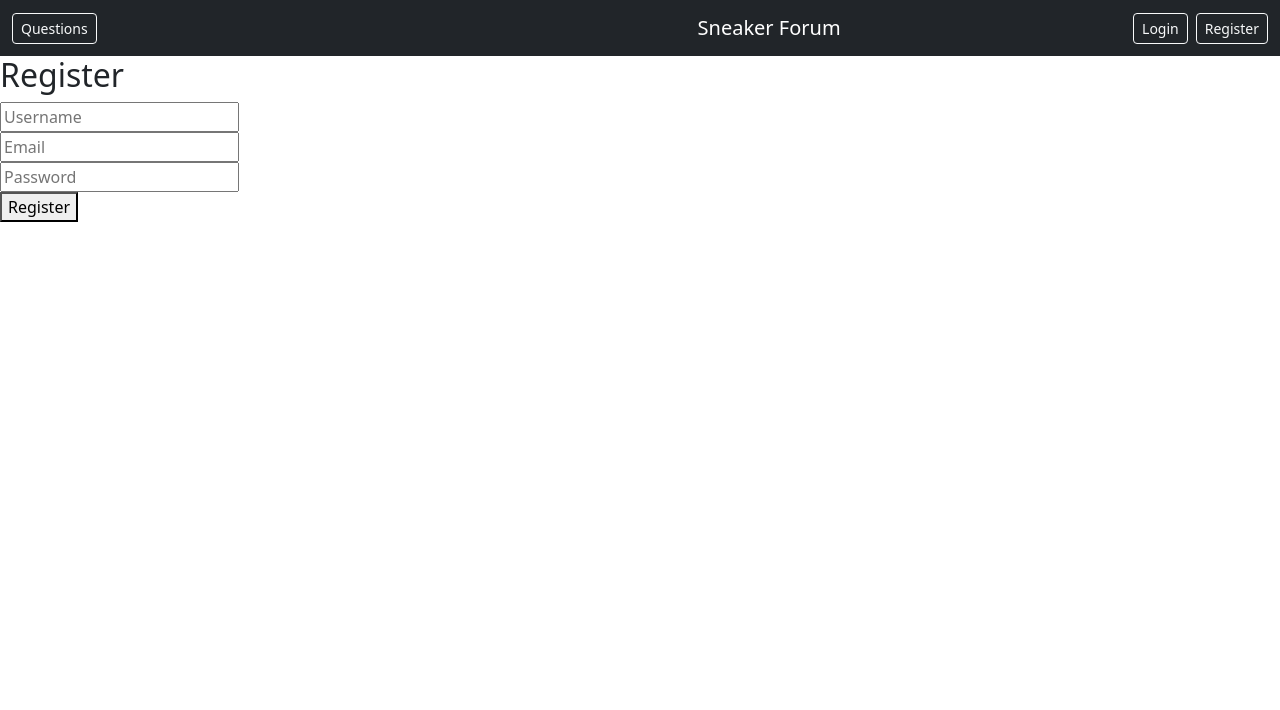
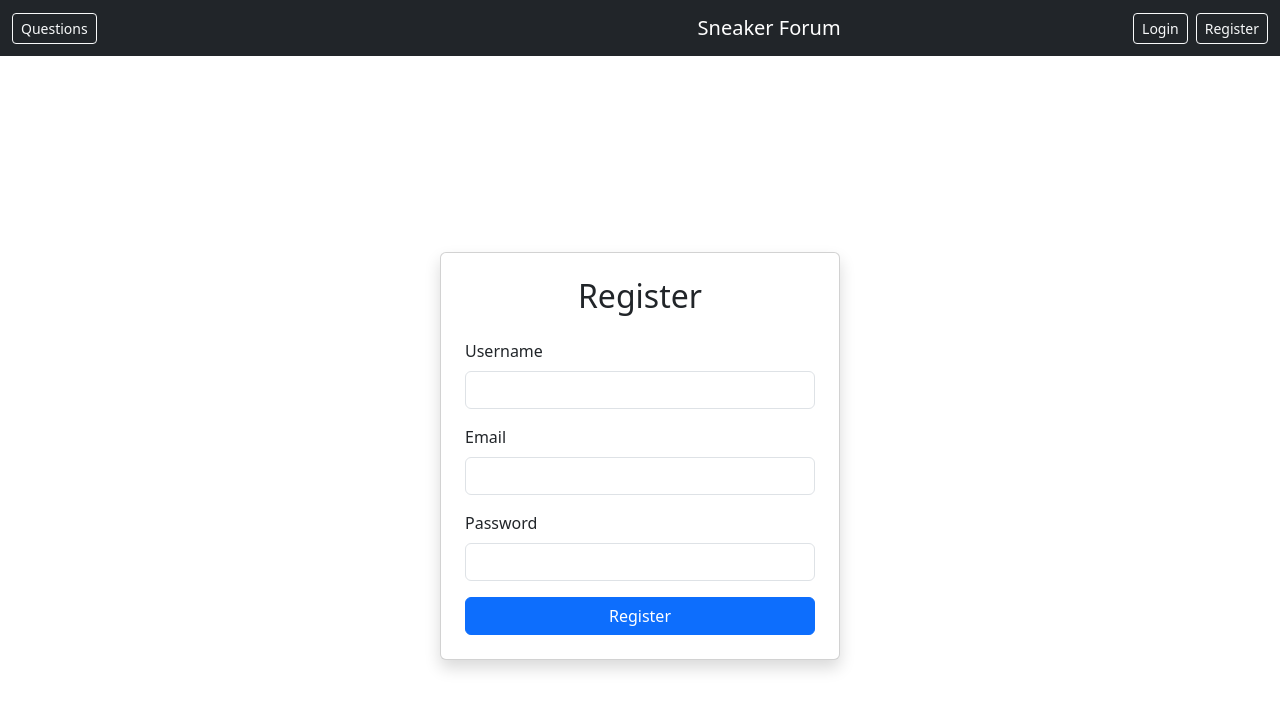
Before and after one commit to Isabelrosa97/sneaker-forum, a React (Create React App) app in the folder frontend/: page /register in a window 1280 px wide. Shown: the top 710 px of the page. Built offline with nearby package versions, Linux system fonts and the light colour scheme.

Commit message:
Added bootstrap to login and registration pages

```diff
--- a/frontend/src/pages/Login.js
+++ b/frontend/src/pages/Login.js
@@ -27,25 +27,33 @@
         }
     }
     return (
+        <div className="d-flex justify-content-center align-items-center vh-100">
+            <div className="card p-4 shadow" style={{ minWidth: "300px", maxWidth: "400px", width:"100%"}}>
+                <h2 className="text-center mb-4">Login</h2>
                 <form onSubmit={handleLogin}>
-            <h2>Login</h2>
+                    <div className="mb-3">
+                        <label className="form-label">Email</label>
                         <input
                             type="email"
-            placeholder="Email"
+                            className="form-control"
                             value={email}
                             onChange={(e) => setEmail(e.target.value)}
                             required
                         />
-            <br />
+                    </div>
+                    <div className="mb-3">
+                        <label className="form-label">Password</label>
                         <input
                             type="password"
-            placeholder="Password"
+                            className="form-control"
                             value={password}
                             onChange={(e) => setPassword(e.target.value)}
                             required
                         />
-            <br />
-            <button type="submit">Login</button>
+                    </div>
+                    <button type="submit" className="btn btn-primary w-100">Login</button>
                 </form>
+            </div>
+        </div>
     );
 }
--- a/frontend/src/pages/Questions.js
+++ b/frontend/src/pages/Questions.js
@@ -105,7 +105,7 @@
                 {questions.map((q) => (
                     <li key={q.id} className="list-group-item d-flex justify-content-center">
                         <span>
-                            <Link to={`/questions/${q.id}`} className="flex-grow-1">
+                            <Link to={`/questions/${q.id}`} className="flex-grow-1 text-decoration-none">
                             {q.title} - {q.username}
                             </Link>
                         </span>
--- a/frontend/src/pages/Register.js
+++ b/frontend/src/pages/Register.js
@@ -17,30 +17,41 @@
     }
 
     return (
+        <div className="d-flex justify-content-center align-items-center vh-100">
+            <div className="card p-4 shadow" style={{ minWidth: "300px", maxWidth: "400px", width:"100%" }}>
+                <h2 className="text-center mb-4">Register</h2>
                 <form onSubmit={handleRegister}>
-            <h2>Register</h2>
+                    <div className="mb-3">
+                        <label className="form-label">Username</label>
                         <input
                             type="text"
-            placeholder="Username"
+                            className="form-control"
                             value={username}
                             onChange={(e) => setUsername(e.target.value)}
+                            required
                         />
-            <br />
+                    </div>
+                    <div className="mb-3">
+                        <label className="form-label">Email</label>
                         <input
                             type="email"
-            placeholder="Email"
+                            className="form-control"
                             value={email}
                             onChange={(e) => setEmail(e.target.value)}
                         />
-            <br />
+                    </div>
+                    <div className="mb-3">
+                        <label className="form-label">Password</label>
                         <input
                             type="password"
-            placeholder="Password"
+                            className="form-control"
                             value={password}
                             onChange={(e) => setPassword(e.target.value)}
                         />
-            <br />
-            <button type="submit">Register</button>
+                    </div>
+                <button type="submit" className="btn btn-primary w-100">Register</button>
                 </form>
+            </div>
+        </div>
     );
 }
```
Lines whose indentation alone changed are shown as unchanged.
